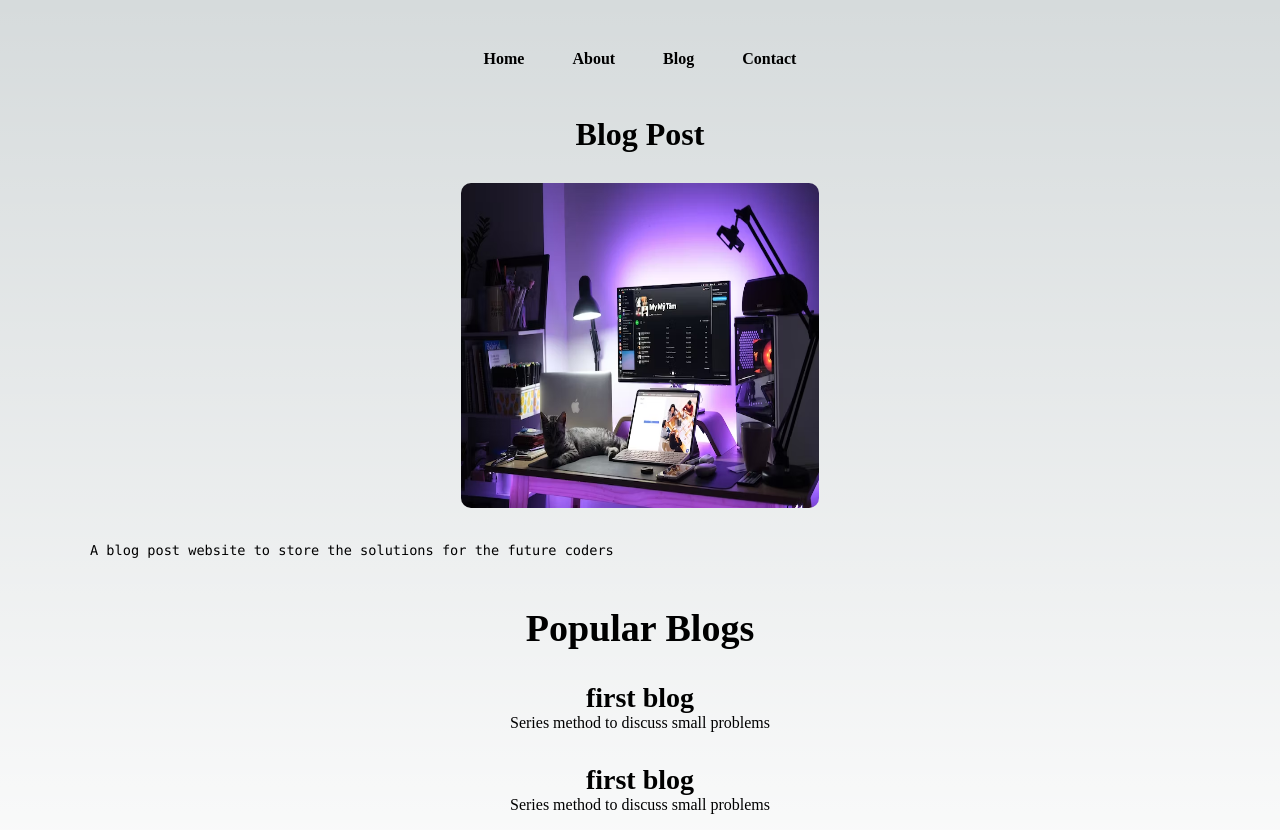
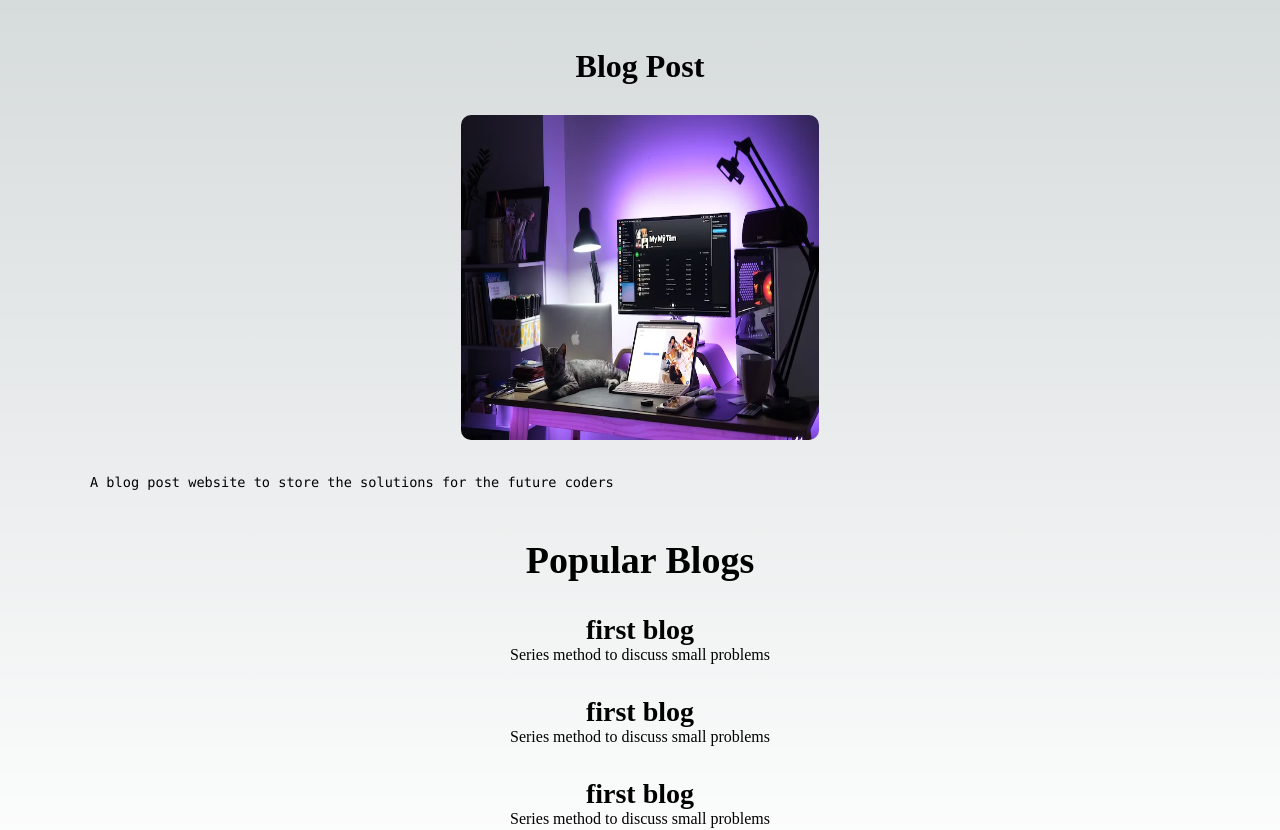
Before and after one commit to aggarwalsejal/BlogPost-NextJS, a Next.js app: page / in a window 1280 px wide. Shown: the top 830 px of the page. Built offline with nearby package versions, Linux system fonts and the light colour scheme.

Commit message:
Update index.js

```diff
--- a/pages/index.js
+++ b/pages/index.js
@@ -22,14 +22,7 @@ export default function Home() {
         <meta name="viewport" content="width=device-width, initial-scale=1" />
         <link rel="icon" href="/favicon.ico" />
       </Head>
-      <nav className={styles.mainnav}>
-        <ul>
-          <Link href='/'><li>Home</li></Link>
-          <Link href='/about'><li>About</li></Link>
-          <Link href='/blog'><li>Blog</li></Link>
-          <Link href='/contact'><li>Contact</li></Link>
-        </ul>
-      </nav>
+
       <main className={styles.main}>
       <h1 className={styles.title}>
         Blog Post
```
